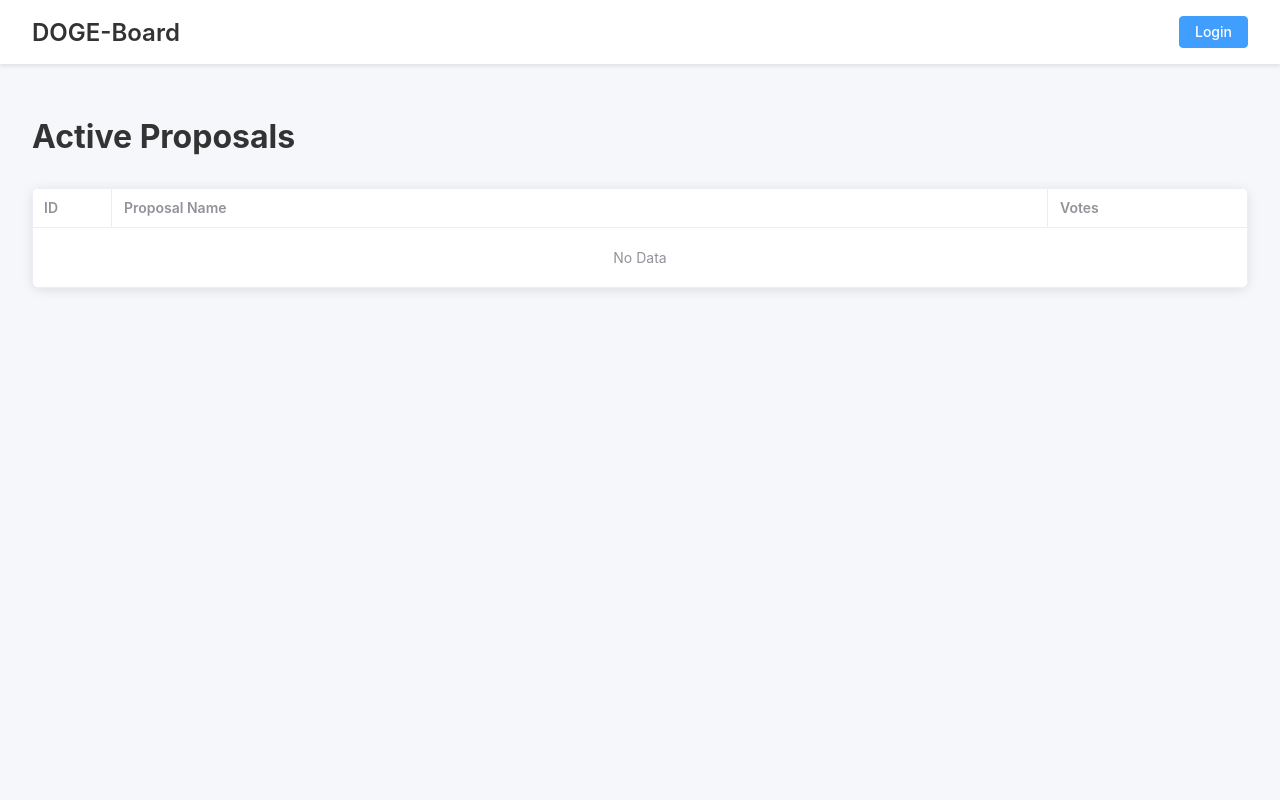
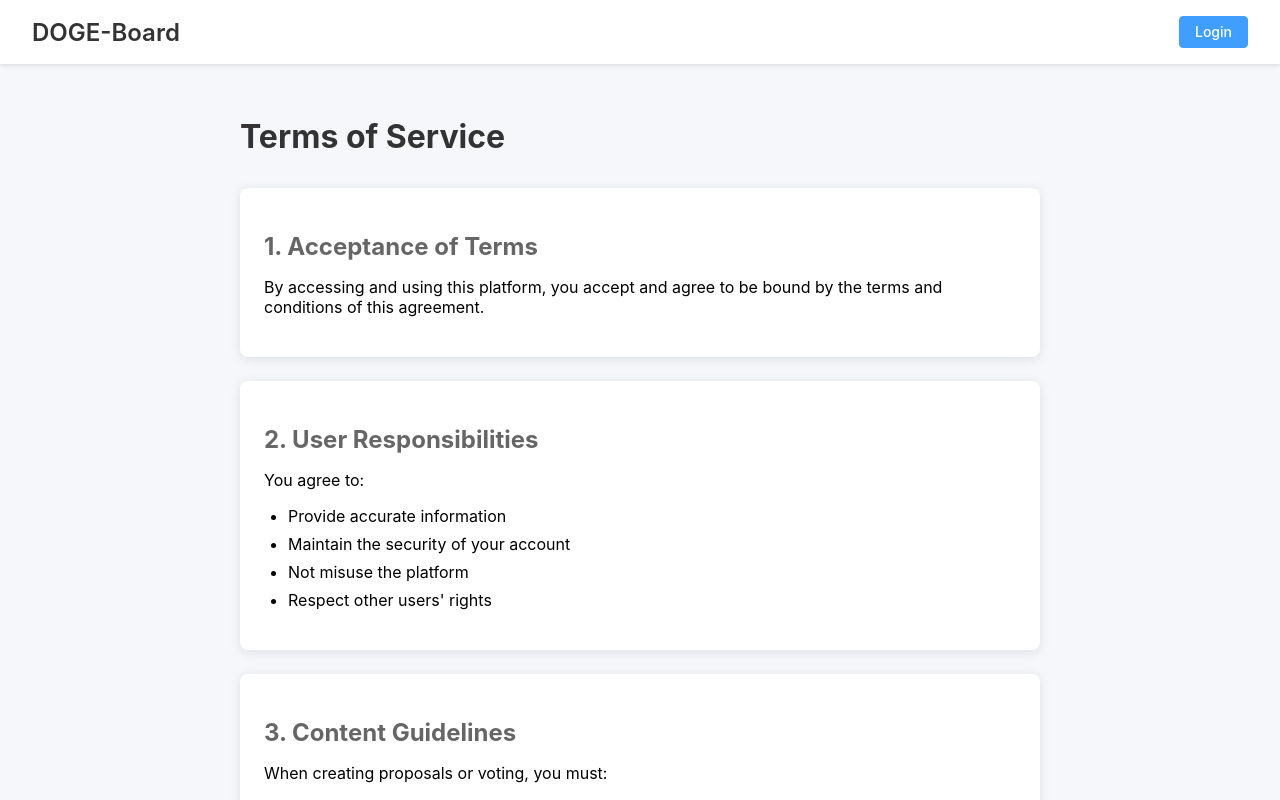
Before and after one commit to DOGE-Board/code, a Vue app: page /terms-of-service in a window 1280 px wide. Before the commit this address led to /. Shown: the top 800 px of the page. Built offline with nearby package versions, Linux system fonts and the light colour scheme; no server answers; the database is empty; what vue3-cookies would draw is missing.

Commit message:
added privacypolicy and termsofuse page

```diff
--- a/src/components/CallbackPage.vue
+++ b/src/components/CallbackPage.vue
@@ -6,7 +6,7 @@ export default {
     const { data, error } = await supabase.auth.getSession();
     if (data?.session) {
       console.log('User session:', data.session);
-      this.$router.push('/all-matters');
+      this.$router.push('/proposals');
     } else if (error) {
       console.error('Error fetching session:', error.message);
       this.$router.push('/login');
--- a/src/components/Login.vue
+++ b/src/components/Login.vue
@@ -27,7 +27,9 @@
       </div>
 
       <p class="terms">
-        By continuing, you agree to Legal AI Studio's Terms of Service and Privacy Policy
+          By continuing, you agree to Legal AI Studio's
+          <router-link to="/terms-of-service">Terms of Service</router-link> and
+          <router-link to="/privacy-policy">Privacy Policy</router-link>
       </p>
     </div>
   </div>
@@ -166,4 +168,12 @@ const handleOAuthLogin = async (provider) => {
   margin: 0 auto;
   line-height: 1.5;
 }
+.terms a {
+  color: #409eff;
+  text-decoration: none;
+}
+
+.terms a:hover {
+  text-decoration: underline;
+}
 </style>
--- /dev/null
+++ b/src/components/PrivacyPolicy.vue
@@ -0,0 +1,77 @@
+<template>
+  <div class="policy-container">
+    <Header />
+    <div class="policy-content">
+      <h1>Privacy Policy</h1>
+      <div class="policy-section">
+        <h2>1. Information We Collect</h2>
+        <p>We collect information that you provide directly to us when you:</p>
+        <ul>
+          <li>Create an account</li>
+          <li>Submit proposals</li>
+          <li>Vote on proposals</li>
+          <li>Interact with other users</li>
+        </ul>
+      </div>
+
+      <div class="policy-section">
+        <h2>2. How We Use Your Information</h2>
+        <p>We use the information we collect to:</p>
+        <ul>
+          <li>Provide and maintain our services</li>
+          <li>Process your votes and proposals</li>
+          <li>Send you important updates</li>
+          <li>Improve our platform</li>
+        </ul>
+      </div>
+
+      <div class="policy-section">
+        <h2>3. Information Sharing</h2>
+        <p>We do not sell or share your personal information with third parties except as described in this policy.</p>
+      </div>
+    </div>
+  </div>
+</template>
+
+<script setup>
+import Header from './Header.vue'
+</script>
+
+<style scoped>
+.policy-container {
+  min-height: 100vh;
+  background-color: #f5f7fa;
+}
+
+.policy-content {
+  max-width: 800px;
+  margin: 0 auto;
+  padding: 2rem;
+}
+
+h1 {
+  color: #333;
+  margin-bottom: 2rem;
+}
+
+.policy-section {
+  background: white;
+  padding: 1.5rem;
+  border-radius: 8px;
+  box-shadow: 0 2px 12px 0 rgba(0, 0, 0, 0.1);
+  margin-bottom: 1.5rem;
+}
+
+h2 {
+  color: #666;
+  margin-bottom: 1rem;
+}
+
+ul {
+  padding-left: 1.5rem;
+}
+
+li {
+  margin-bottom: 0.5rem;
+}
+</style>
--- /dev/null
+++ b/src/components/TermsOfService.vue
@@ -0,0 +1,86 @@
+<template>
+  <div class="terms-container">
+    <Header />
+    <div class="terms-content">
+      <h1>Terms of Service</h1>
+      <div class="terms-section">
+        <h2>1. Acceptance of Terms</h2>
+        <p>By accessing and using this platform, you accept and agree to be bound by the terms and conditions of this agreement.</p>
+      </div>
+
+      <div class="terms-section">
+        <h2>2. User Responsibilities</h2>
+        <p>You agree to:</p>
+        <ul>
+          <li>Provide accurate information</li>
+          <li>Maintain the security of your account</li>
+          <li>Not misuse the platform</li>
+          <li>Respect other users' rights</li>
+        </ul>
+      </div>
+
+      <div class="terms-section">
+        <h2>3. Content Guidelines</h2>
+        <p>When creating proposals or voting, you must:</p>
+        <ul>
+          <li>Not post misleading information</li>
+          <li>Not violate any laws or regulations</li>
+          <li>Not infringe on others' rights</li>
+          <li>Maintain professional conduct</li>
+        </ul>
+      </div>
+    </div>
+  </div>
+</template>
+
+<script setup>
+import Header from './Header.vue'
+</script>
+
+<style scoped>
+.terms-container {
+  min-height: 100vh;
+  background-color: #f5f7fa;
+}
+
+.terms-content {
+  max-width: 800px;
+  margin: 0 auto;
+  padding: 2rem;
+}
+
+h1 {
+  color: #333;
+  margin-bottom: 2rem;
+}
+
+.terms-section {
+  background: white;
+  padding: 1.5rem;
+  border-radius: 8px;
+  box-shadow: 0 2px 12px 0 rgba(0, 0, 0, 0.1);
+  margin-bottom: 1.5rem;
+}
+
+h2 {
+  color: #666;
+  margin-bottom: 1rem;
+}
+
+ul {
+  padding-left: 1.5rem;
+}
+
+li {
+  margin-bottom: 0.5rem;
+}
+
+.terms a {
+  color: #409eff;
+  text-decoration: none;
+}
+
+.terms a:hover {
+  text-decoration: underline;
+}
+</style>
--- a/src/routes.js
+++ b/src/routes.js
@@ -38,6 +38,16 @@ const routes = [
     meta: { requiresAuth: false }
   },
   {
+    path: '/privacy-policy',
+    name: 'PrivacyPolicy',
+    component: () => import('./components/PrivacyPolicy.vue')
+  },
+  {
+    path: '/terms-of-service',
+    name: 'TermsOfService',
+    component: () => import('./components/TermsOfService.vue')
+  },
+  {
     path: '/:pathMatch(.*)*',
     redirect: '/'
   }
```
